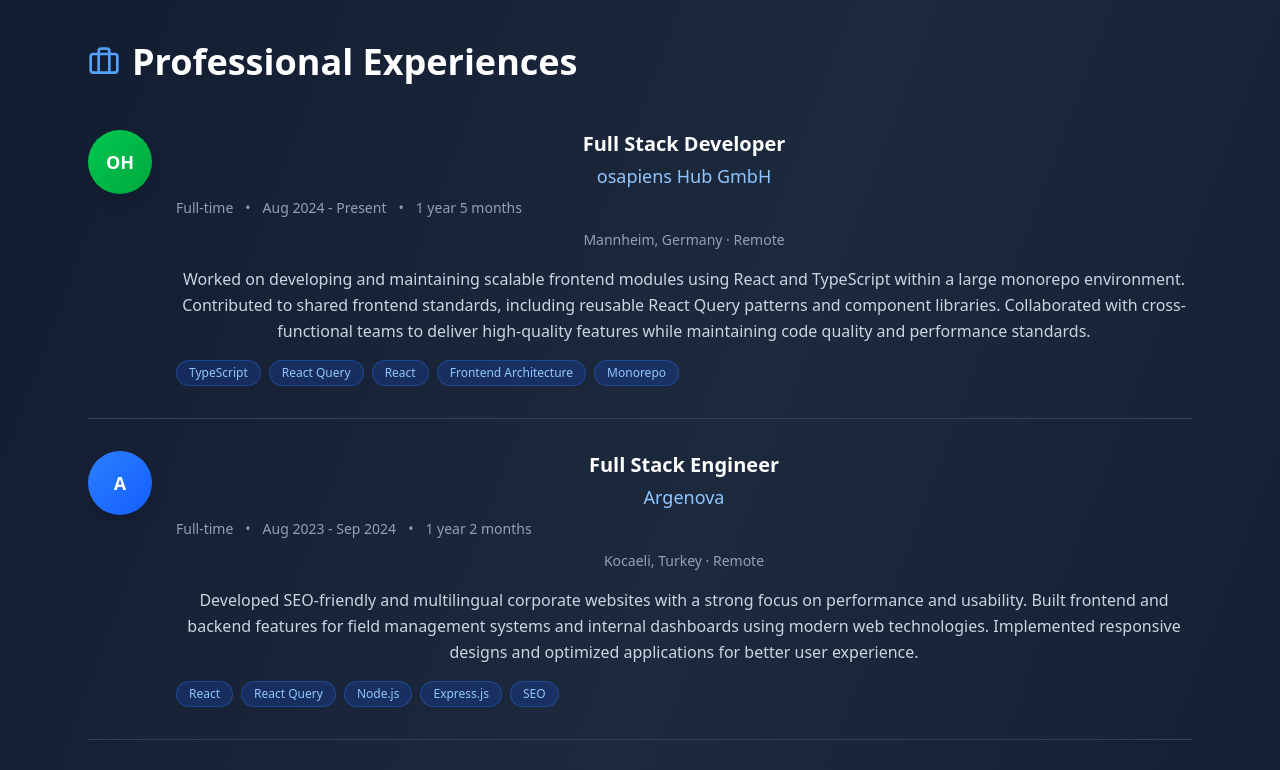
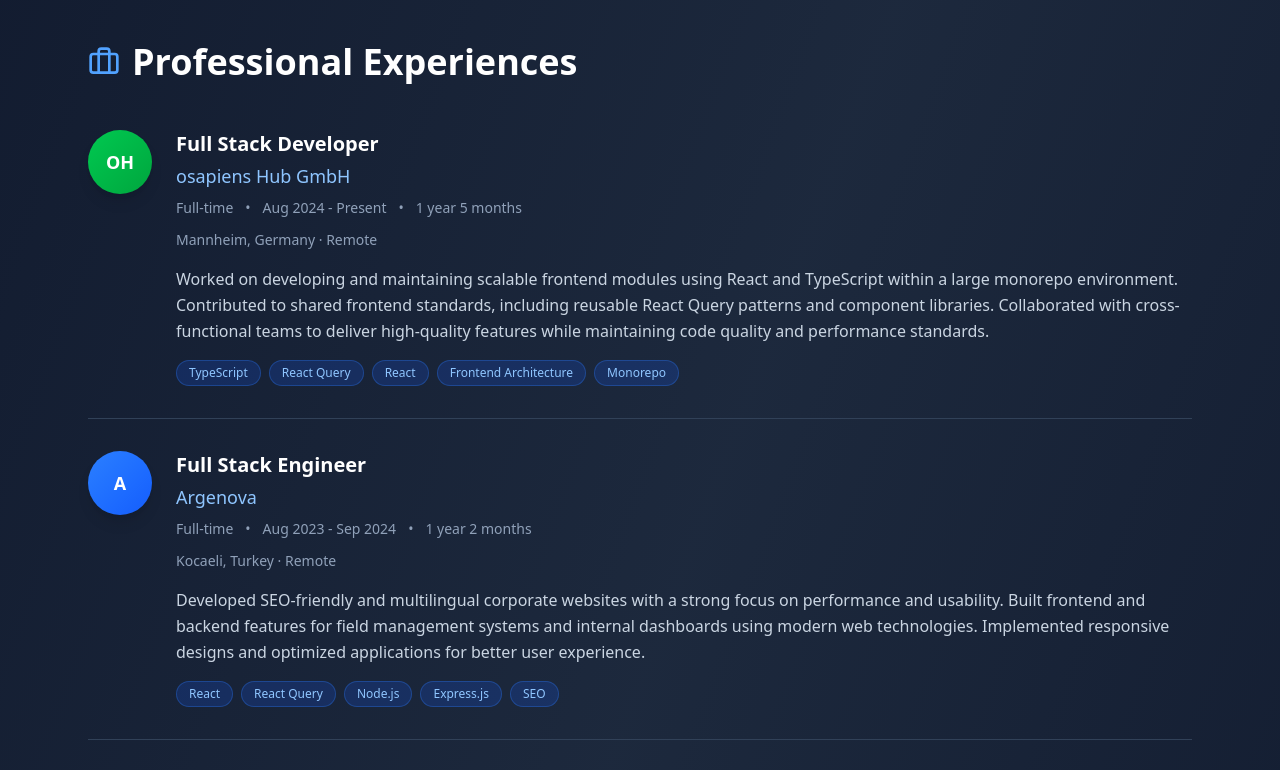
Before and after one commit to osmantazeoglu/Portfolio-website, a React (Vite) app: page / in a window 1280 px wide. Shown: the part 1020-1790 px from the top of the page. Built offline with nearby package versions, Linux system fonts and the light colour scheme.

Commit message:
Enhance ProfessionalExperiences component layout by adjusting class names for better alignment and ensuring text is left-aligned for improved readability.

```diff
--- a/src/component/ProfessionalExperiences.jsx
+++ b/src/component/ProfessionalExperiences.jsx
@@ -52,11 +52,11 @@
         <Briefcase className="text-blue-400" size={32} />
         <h2 className="text-4xl font-bold text-white">Professional Experiences</h2>
       </div>
-      <div className="space-y-8">
+      <div className="space-y-8 w-full">
         {experiences.map((experience, index) => (
           <div
             key={experience.id}
-            className={`flex items-start gap-6 pb-8 ${
+            className={`flex items-start justify-start gap-6 pb-8 w-full ${
               index !== experiences.length - 1 ? "border-b border-slate-700" : ""
             }`}
           >
@@ -74,11 +74,11 @@
               </div>
             </div>
             {/* Experience Details */}
-            <div className="flex-1">
-              <h3 className="text-xl font-bold text-white mb-1">
+            <div className="flex-1 text-left">
+              <h3 className="text-xl font-bold text-white mb-1 text-left">
                 {experience.position}
               </h3>
-              <p className="text-lg text-blue-300 mb-2">{experience.company}</p>
+              <p className="text-lg text-blue-300 mb-2 text-left">{experience.company}</p>
               <div className="flex flex-wrap items-center gap-3 text-sm text-slate-400 mb-3">
                 <span>{experience.employmentType}</span>
                 <span>•</span>
```
